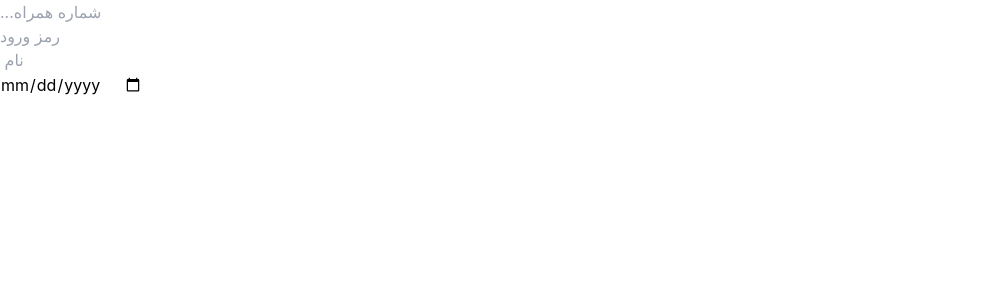
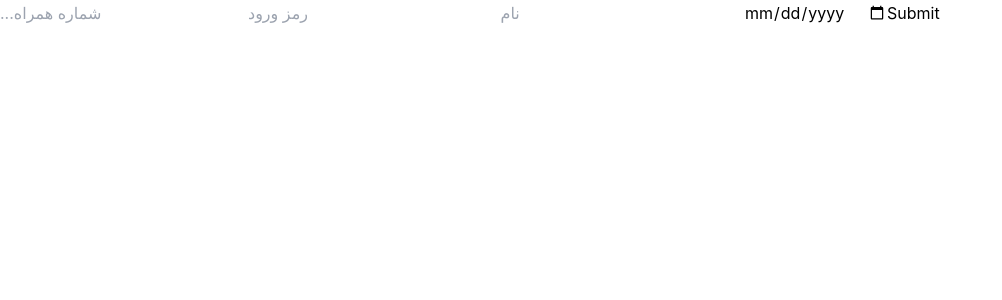
Before and after one commit to academy-react-summer1403/ice-programmer, a React (Vite) app: page / in a window 1280 px wide. Shown: the top 300 px of the page, without its empty margins (0-1002 px from the left). Built offline with nearby package versions, Linux system fonts and the light colour scheme.

Commit message:
compelete forms

```diff
--- a/src/Components/SignUp.jsx
+++ b/src/Components/SignUp.jsx
@@ -1,5 +1,6 @@
 // import { Fragment } from "react"
 import { useState } from "react"
+import {Formik, Form} from 'formik';
 
 
 const SignUp =()=>{
@@ -16,26 +17,52 @@ const SignUp =()=>{
     const [Date, setDate] = useState("")
     console.log(Date)
 
-
+    const onSubmit =(event)=>{
+        event.preventDefault();
+        console.log('Form submited', Password, Name, Date, PhoneNumber)
+    }
 
 
     return(
         <div className="mt-5 ml-5">
-         <form>
-         <input type="text" name="PhoneNumber" placeholder="...شماره همراه"onChange={(e)=>setPhoneNumber(e.target.value)} className=" d-rtl border border-solid border-gray p-3 rounded-xl w-60 shadow-md hover:shadow-purple-500 "></input>
-         </form>
+            <Formik>
+                <Form>
+                    <input
+                    type="text"
+                    name="PhoneNumber"
+                    placeholder="...شماره همراه"
+                    value={PhoneNumber}
+                    onChange={(e)=>setPhoneNumber(e.target.value)}
+                    className=" ml-4 d-rtl border border-solid border-gray p-3 rounded-xl w-60 shadow-md hover:shadow-purple-500 "></input>
 
-         <form className='mt-6'>
-         <input type="password" name="password" placeholder="رمز ورود " onChange={(e)=>setPassword(e.target.value)} className="border border-solid border-gray p-3 rounded-xl w-60 shadow-md "></input>
-         </form>
 
-         <form className='mt-6'>
-         <input type="text" name="name" placeholder=" نام" onChange={(e)=>setName(e.target.value)} className="border border-solid border-gray p-3 rounded-xl w-60 shadow-md "></input>
-         </form>
+                    <input
+                    type="password"
+                    name="password"
+                    placeholder="رمز ورود "
+                    value={Password}
+                    onChange={(e)=>setPassword(e.target.value)}
+                    className="ml-4 border border-solid border-gray p-3 rounded-xl w-60 shadow-md "></input>
 
-         <form className='mt-6'>
-         <input type="date" name="date" onChange={(e)=>setDate(e.target.value)} className="border border-solid border-gray p-3 rounded-xl w-60 shadow-md "></input>
-         </form>
+                    <input
+                    type="text"
+                    name="name"
+                    placeholder=" نام"
+                    value={Name}
+                    onChange={(e)=>setName(e.target.value)}
+                    className="ml-4 border border-solid border-gray p-3 rounded-xl w-60 shadow-md "></input>
+
+                    <input
+                    type="date"
+                    name="date"
+                    value={Date}
+                    onChange={(e)=>setDate(e.target.value)}
+                    className="ml-4 border border-solid border-gray p-3 rounded-xl w-60 shadow-md "></input>
+
+                    <button type='Submit'>Submit</button>
+                </Form>
+            </Formik>
+
         </div>
     )
 }
```
